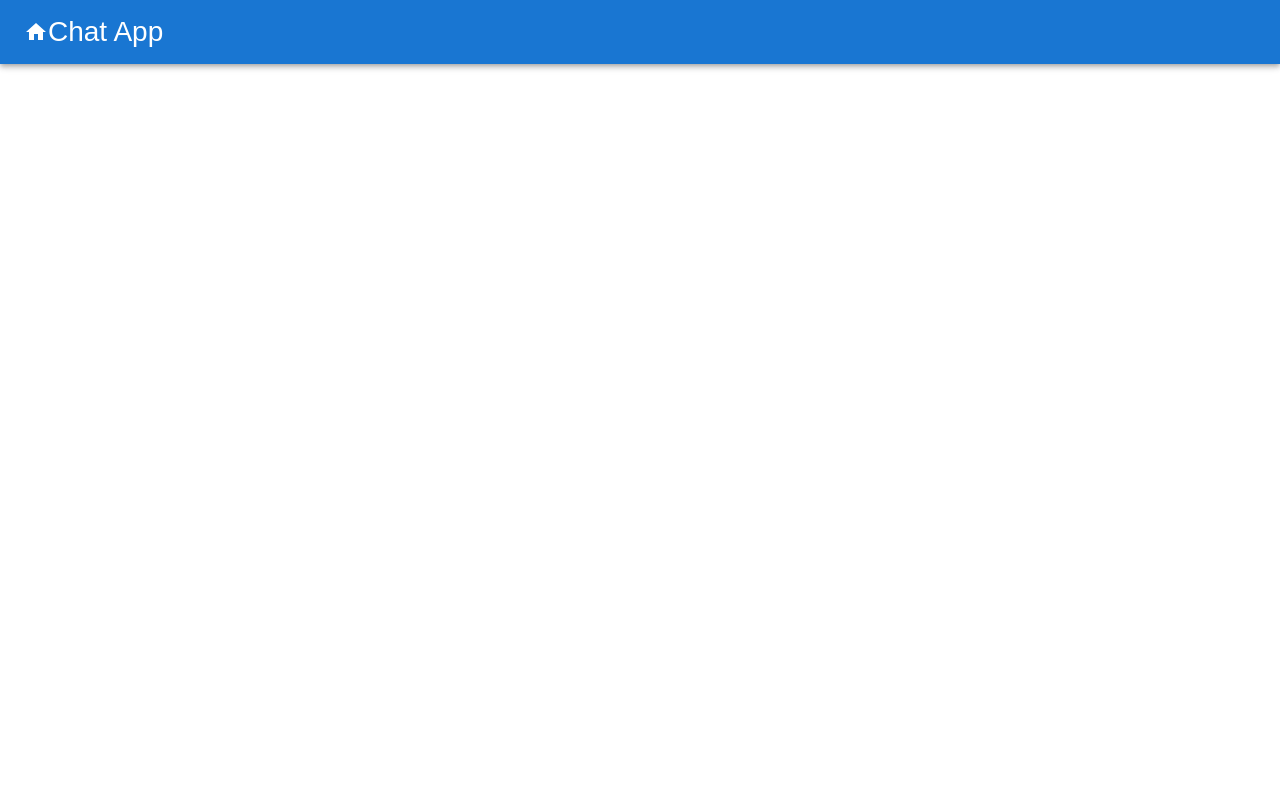
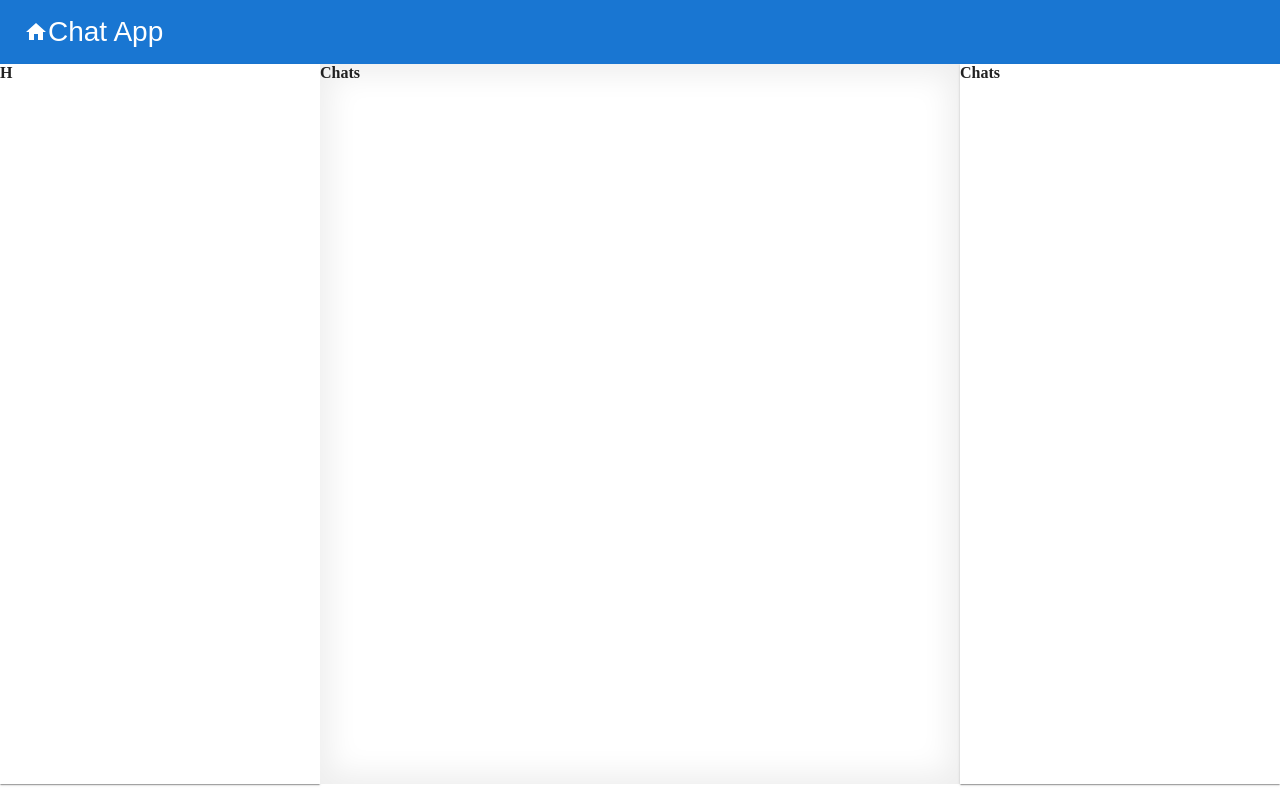
Before and after one commit to marville001/socket.io-chat-app, a React (Create React App) app in the folder client/: page / in a window 1280 px wide. Built offline with nearby package versions, Linux system fonts and the light colour scheme.

Commit message:
Chat Layout

```diff
--- a/client/src/App.js
+++ b/client/src/App.js
@@ -1,10 +1,20 @@
-import React from 'react'
+import { Grid } from '@mui/material'
+
 import Navbar from './components/Navbar'
+import LeftSidebar from './components/LeftSidebar'
+import RightSidebar from './components/RightSidebar'
+import ChatArea from './components/ChatArea'
+
 
 const App = () => {
   return (
     <div>
       <Navbar/>
+      <Grid container spacing={0}>
+        <LeftSidebar />
+        <ChatArea/>
+        <RightSidebar/>
+      </Grid>
     </div>
   )
 }
--- /dev/null
+++ b/client/src/components/ChatArea.jsx
@@ -0,0 +1,21 @@
+import { Grid, Paper } from "@mui/material";
+import { styled } from "@mui/material/styles";
+
+const Container = styled(Paper)((theme)=>({
+    backgroundColor:"#fff",
+    borderRadius: 0,
+    height:"90vh",
+    boxShadow: "inset 0 0 30px 10px #eee"
+}))
+
+const ChatArea = () => {
+  return (
+    <Grid item xs={6}>
+      <Container>
+        <h4>Chats</h4>
+      </Container>
+    </Grid>
+  );
+};
+
+export default ChatArea;
--- /dev/null
+++ b/client/src/components/LeftSidebar.jsx
@@ -0,0 +1,20 @@
+import { Grid, Paper } from "@mui/material";
+import { styled } from "@mui/material/styles";
+
+const Container = styled(Paper)((theme)=>({
+    backgroundColor:"#fff",
+    borderRadius: 0,
+    height:"90vh"
+}))
+
+const LeftSidebar = () => {
+  return (
+    <Grid item xs={3} sm>
+      <Container>
+        <h4>H</h4>
+      </Container>
+    </Grid>
+  );
+};
+
+export default LeftSidebar;
--- /dev/null
+++ b/client/src/components/RightSidebar.jsx
@@ -0,0 +1,20 @@
+import { Grid, Paper } from "@mui/material";
+import { styled } from "@mui/material/styles";
+
+const Container = styled(Paper)((theme)=>({
+    backgroundColor:"#fff",
+    borderRadius: 0,
+    height:"90vh"
+}))
+
+const RightSidebar = () => {
+  return (
+    <Grid item xs={3}>
+      <Container>
+        <h4>Chats</h4>
+      </Container>
+    </Grid>
+  );
+};
+
+export default RightSidebar;
```
